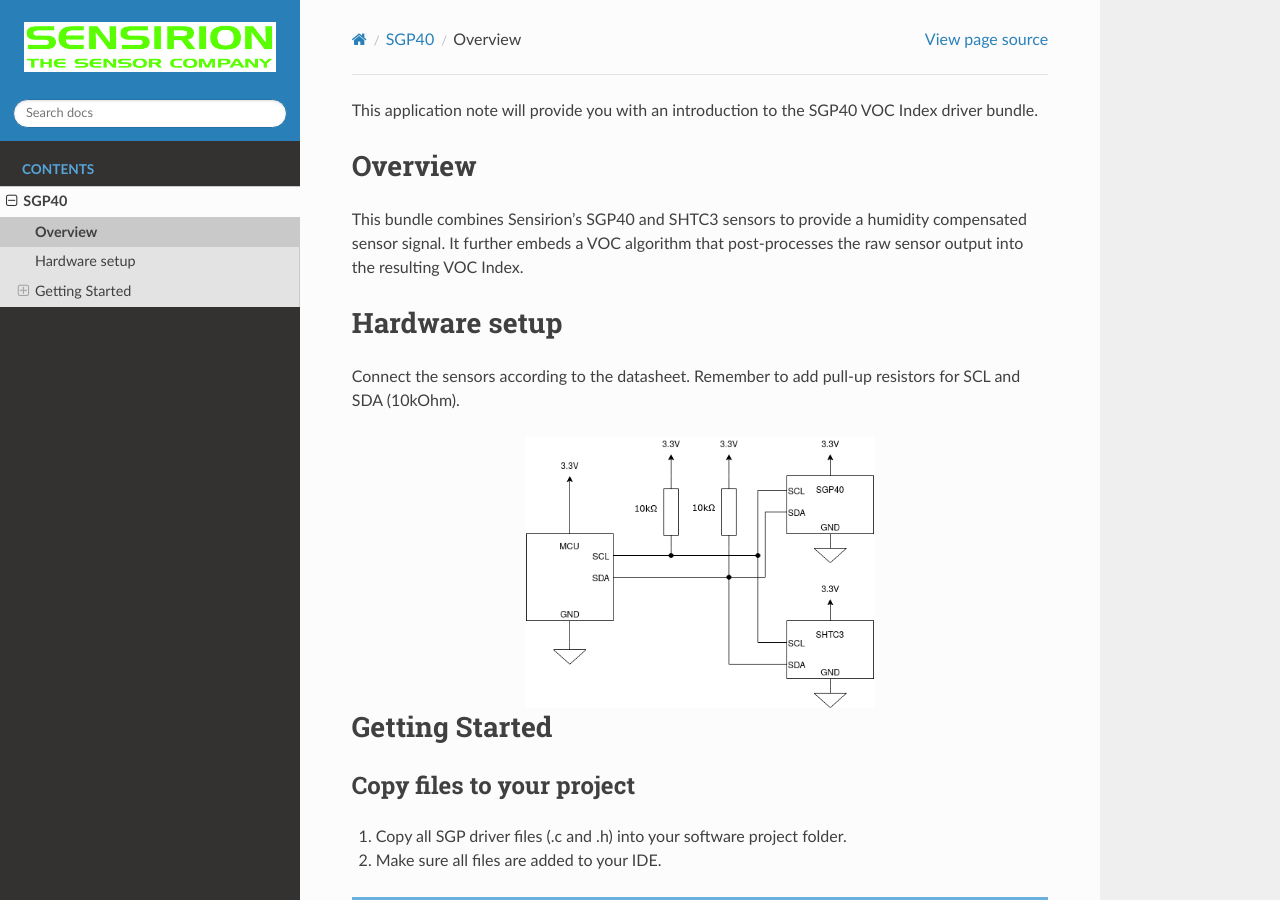
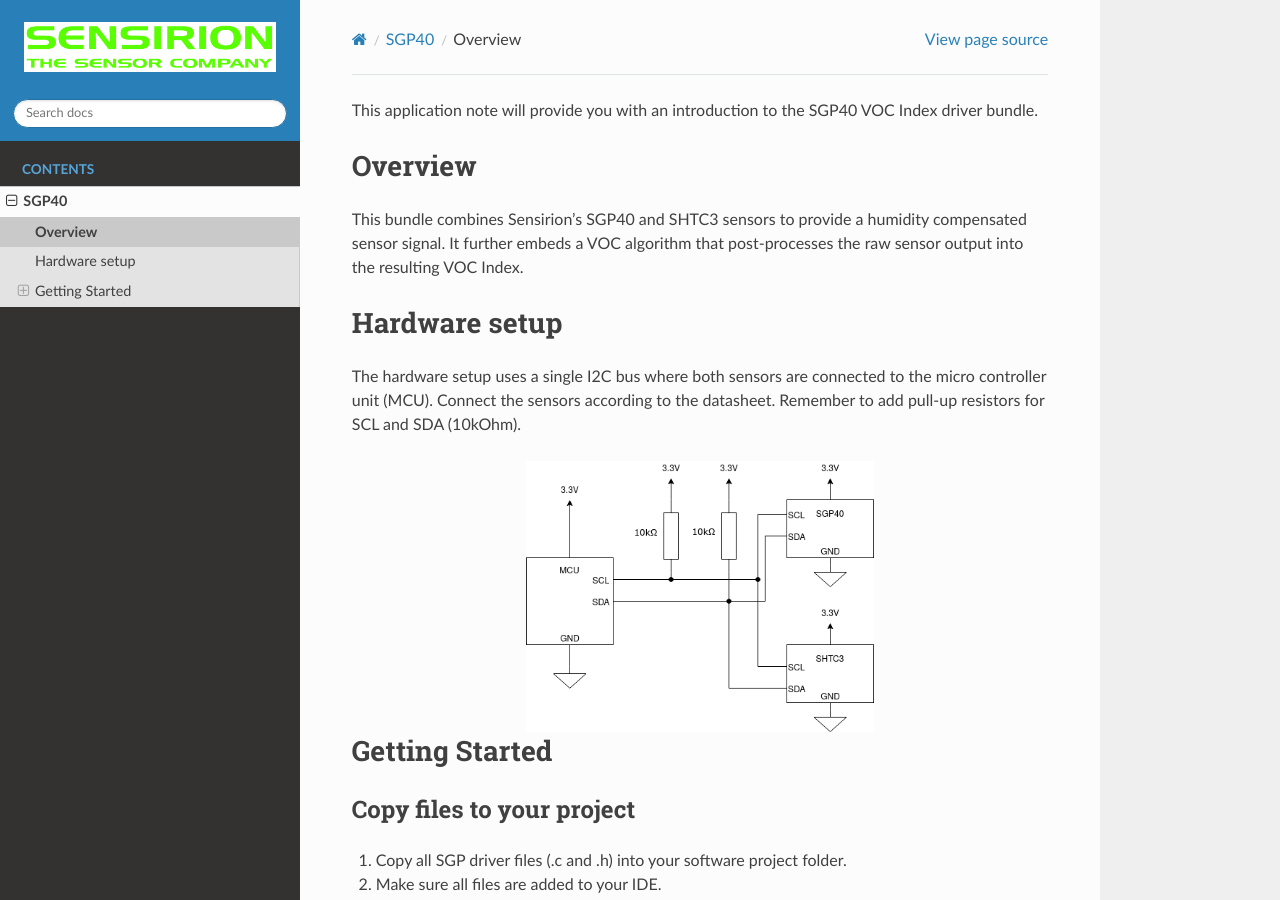
Before and after one commit to Sensirion/embedded-sgp, a Sphinx documentation site: the page built from docs/sgp40_voc_index/sgp40_voc_index.rst, in a window 1280 px wide and 900 px high. Built offline with Sphinx 7.4.7 and the Read the Docs theme 2.0.0, drawn with Linux system fonts in a browser that asks for light colours; the version number could not be read and is left out.

Commit message:
Explain that we use a single I2C bus

```diff
--- a/docs/sgp40_voc_index/sgp40_voc_index.rst
+++ b/docs/sgp40_voc_index/sgp40_voc_index.rst
@@ -11,8 +11,9 @@
 Hardware setup
 ==============
 
-Connect the sensors according to the datasheet. Remember to add pull-up
-resistors for SCL and SDA (10kOhm).
+The hardware setup uses a single I2C bus where both sensors are connected to
+the micro controller unit (MCU). Connect the sensors according to the
+datasheet. Remember to add pull-up resistors for SCL and SDA (10kOhm).
 
 .. image:: ./images/hardware-setup.png
     :align: center
```
